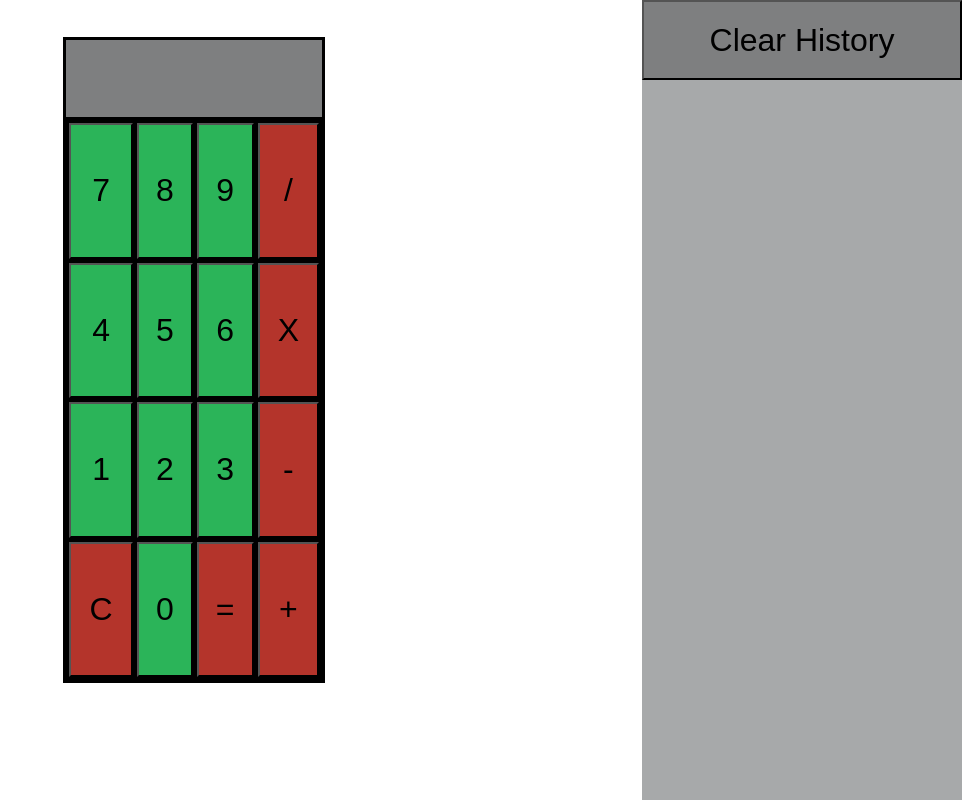
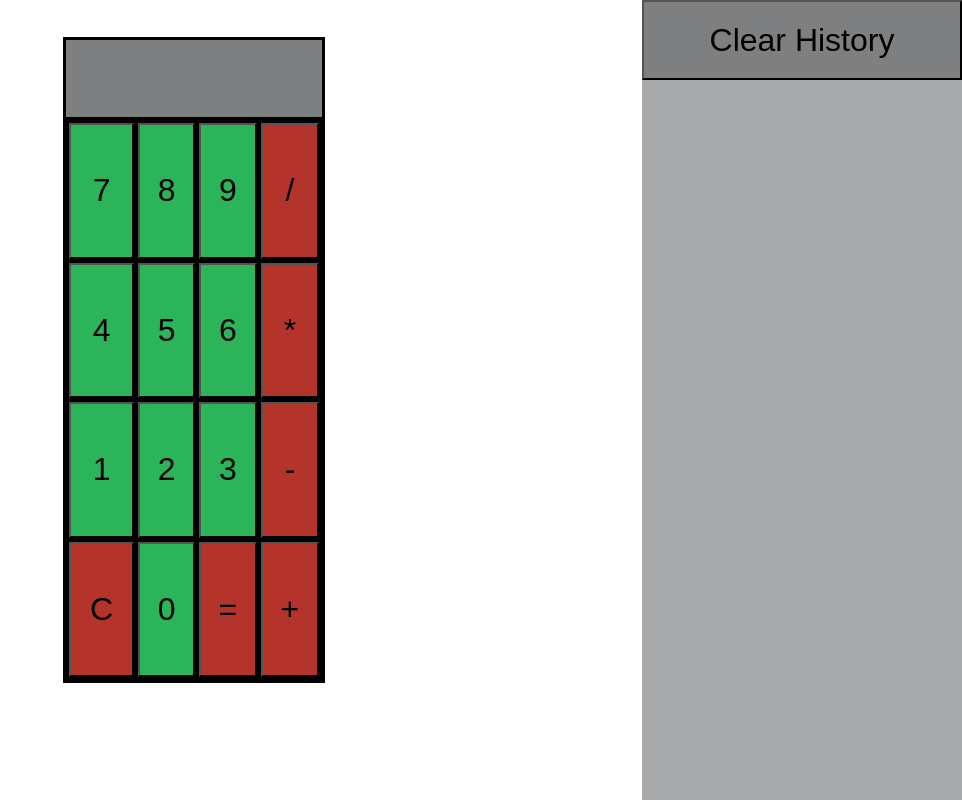
Before and after one commit to JoshuaWatson7024/CalculatorApp, a React (Create React App) app: page / in a window 1280 px wide. Shown: the whole page, without its empty margins (318-1280 px from the left). Built offline with nearby package versions, Linux system fonts and the light colour scheme.

Commit message:
Change multiplication symbol to *

```diff
--- a/src/App.tsx
+++ b/src/App.tsx
@@ -113,7 +113,7 @@ function App(): JSX.Element {
       tempval = val - tempval;
       setDisplay((tempval).toString());
     }
-    if (fxn == "X"){
+    if (fxn == "*"){
       tempval = val * tempval;
       setDisplay((tempval).toString());
     }
--- a/src/ButtonTable.tsx
+++ b/src/ButtonTable.tsx
@@ -53,7 +53,7 @@ return (
                 <button className="numBut" onClick={() => change("6")}>6</button>
             </td>
             <td>
-                <button className={numbut_fxn}  onClick={() => operate("X")}>X</button>
+                <button className={numbut_fxn}  onClick={() => operate("*")}>*</button>
             </td>
         </tr>
         <tr>
```
